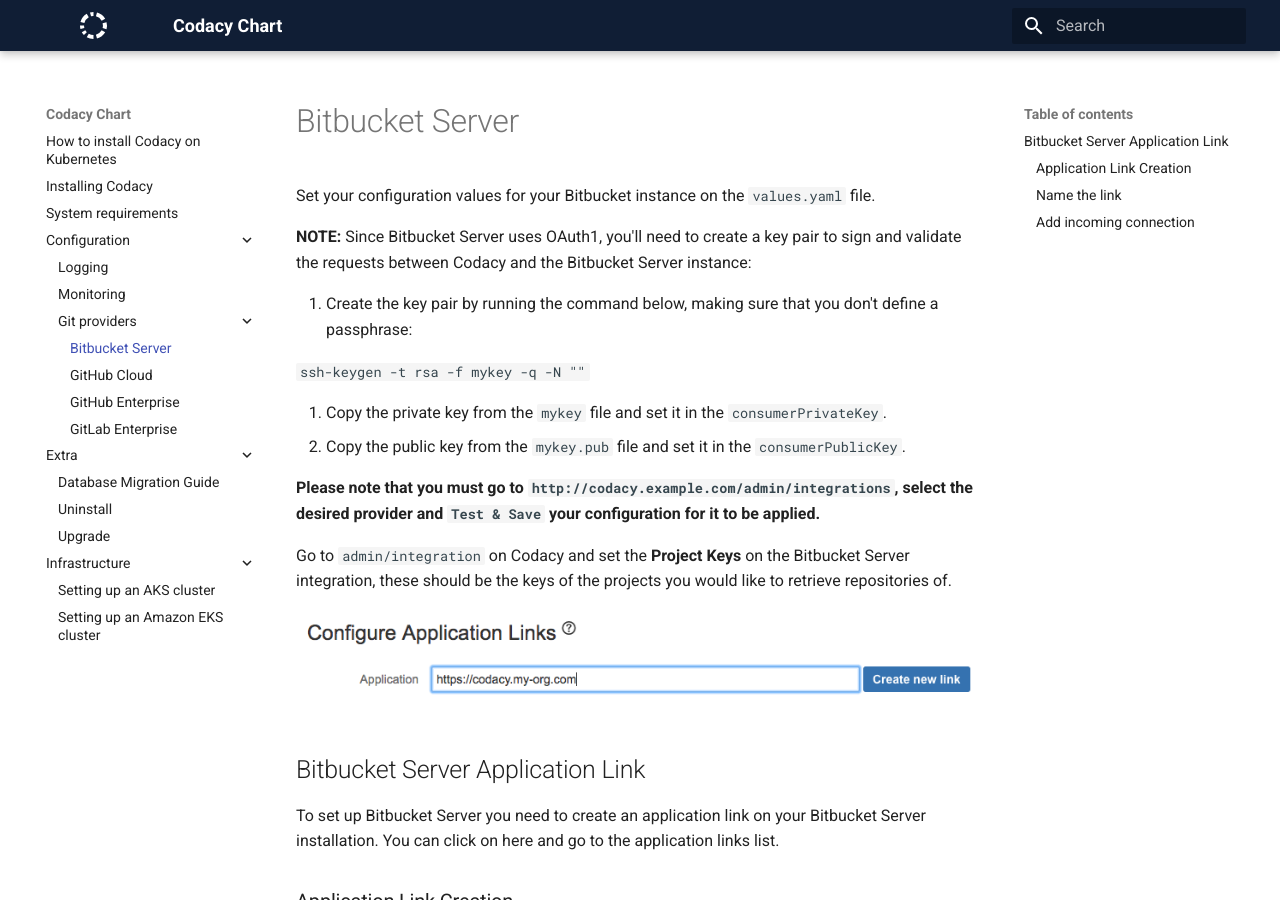
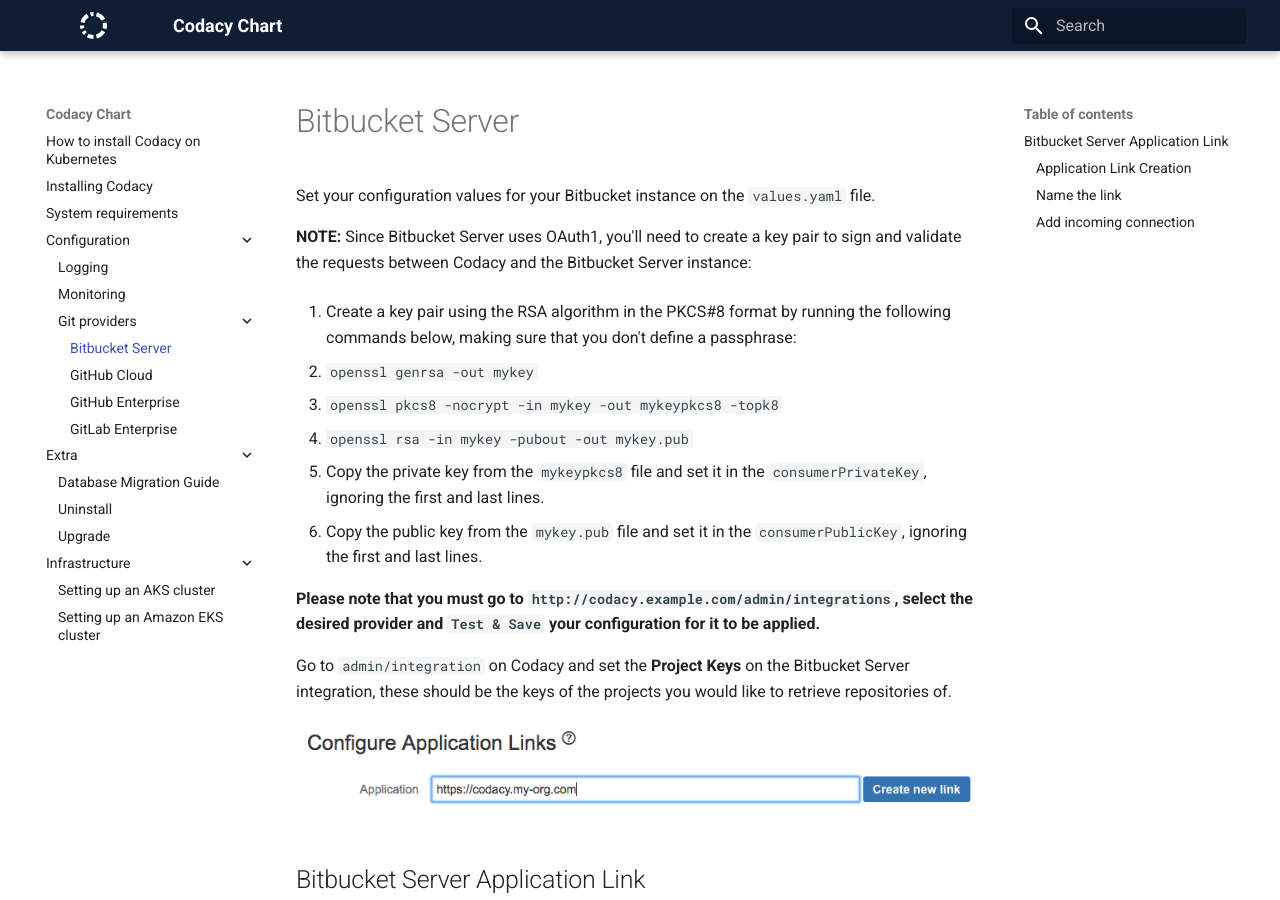
Before and after one commit to codacy/chart, an MkDocs documentation site: the page built from docs/configuration/git-providers/bitbucket-enterprise.md, in a window 1280 px wide and 900 px high. Built offline with MkDocs 1.6.1 and Material for MkDocs 9.7.7, drawn with Linux system fonts in a browser that asks for light colours.

Commit message:
fix: Fixes documentation for key pair generation

```diff
--- a/docs/configuration/git-providers/bitbucket-enterprise.md
+++ b/docs/configuration/git-providers/bitbucket-enterprise.md
@@ -4,12 +4,14 @@
 
 **NOTE:** Since Bitbucket Server uses OAuth1, you'll need to create a key pair to sign and validate the requests between Codacy and the Bitbucket Server instance:
 
-1. Create the key pair by running the command below, making sure that you don't define a passphrase:
+1. Create a key pair using the RSA algorithm in the PKCS#8 format by running the following commands below, making sure that you don't define a passphrase:
 
-   `ssh-keygen -t rsa -f mykey -q -N ""`
+   1. `openssl genrsa -out mykey`
+   1. `openssl pkcs8 -nocrypt -in mykey -out mykeypkcs8 -topk8`
+   1. `openssl rsa -in mykey -pubout -out mykey.pub`
 
-1.  Copy the private key from the `mykey` file and set it in the `consumerPrivateKey`.
-1.  Copy the public key from the `mykey.pub` file and set it in the `consumerPublicKey`.
+1.  Copy the private key from the `mykeypkcs8` file and set it in the `consumerPrivateKey`, ignoring the first and last lines.
+1.  Copy the public key from the `mykey.pub` file and set it in the `consumerPublicKey`, ignoring the first and last lines.
 
 **Please note that you must go to `http://codacy.example.com/admin/integrations`, select the desired provider and `Test & Save` your configuration for it to be applied.**
 
```
